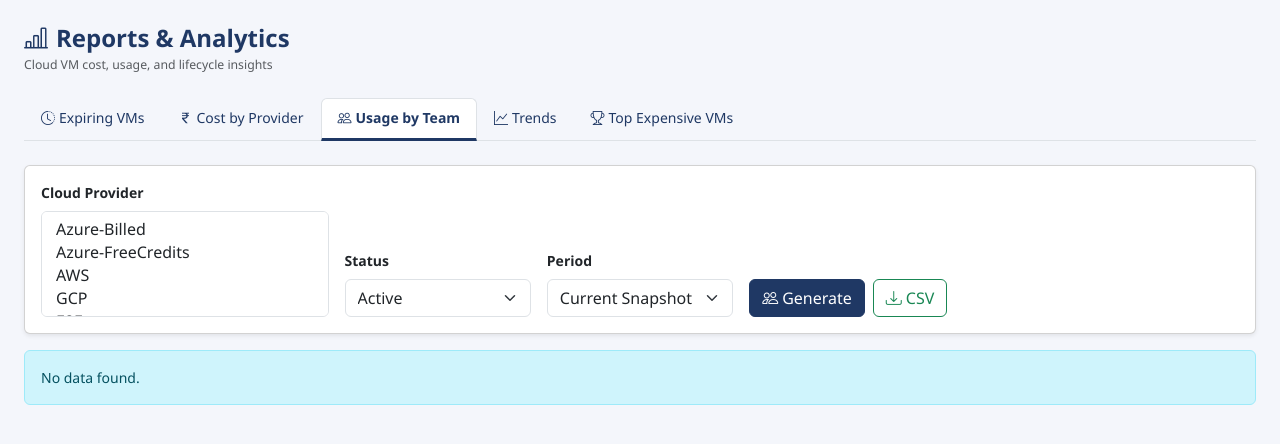
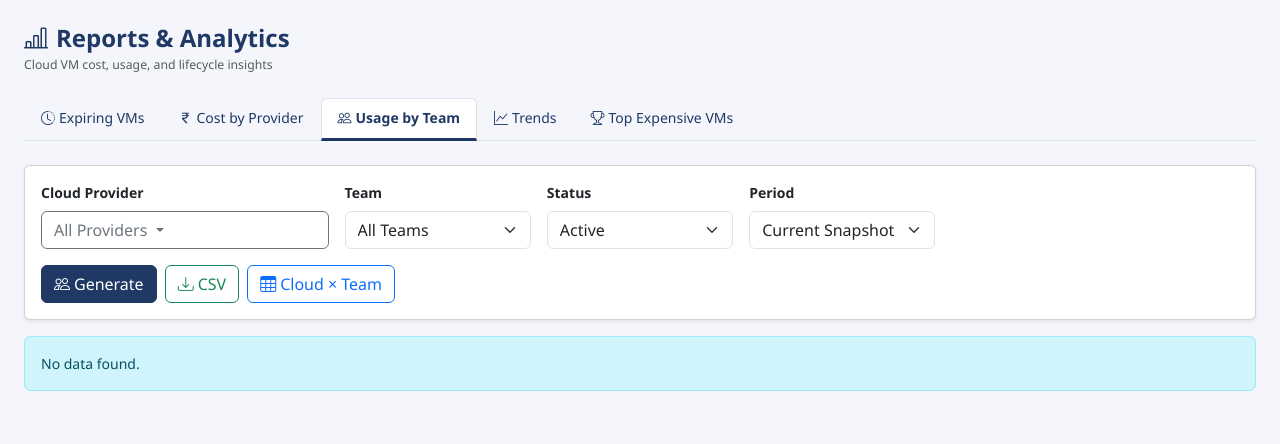
Before and after one commit to chithra-vunet/vunet-vm-manager, a Flask app: page /reports/ in a window 1280 px wide, after a click on "Usage by Team". Shown: the part 53-497 px from the top of the page. Run offline with Flask 3, Linux system fonts and the light colour scheme; the visitor is signed in with stand-in values (Sample User, id 1); data that the repository does not hold is empty.

Commit message:
Update VM manager with cost fix and dashboard improvements

```diff
--- a/app/routes/dashboard.py
+++ b/app/routes/dashboard.py
@@ -268,7 +268,8 @@ def edit_vm(vm_id):
 @dashboard_bp.route("/vms/<vm_id>/deactivate", methods=["POST"])
 @login_required
 def deactivate(vm_id):
-    deactivate_vm(vm_id)
+    deleted_on = request.form.get("deleted_date", "").strip()
+    deactivate_vm(vm_id, deleted_on or None)
     flash("VM marked as Inactive.", "warning")
     return redirect(_back())
 
@@ -290,6 +291,18 @@ def vm_json(vm_id):
     return jsonify({"error": "Not found"}), 404
 
 
+def _vm_fingerprint(data):
+    """
+    Unique key for a VM: (name, cloud_provider, ip_address) — all lowercased.
+    Used to detect duplicates during import without relying on a DB unique index.
+    """
+    return (
+        (data.get("vm_name")        or "").strip().lower(),
+        (data.get("cloud_provider") or "").strip().lower(),
+        (data.get("ip_address")     or "").strip().lower(),
+    )
+
+
 @dashboard_bp.route("/vms/import", methods=["POST"])
 @login_required
 def import_vms():
@@ -299,14 +312,25 @@ def import_vms():
         return redirect(_back())
 
     default_provider = request.form.get("cloud_provider", "").strip()
+    update_existing  = request.form.get("update_existing") == "1"
 
     try:
-        text    = file.read().decode("utf-8-sig")
-        rows    = _detect_and_parse(text)
-        added   = 0
-        skipped = 0
-        no_prov = 0
-        errors  = []
+        text = file.read().decode("utf-8-sig")
+        rows = _detect_and_parse(text)
+
+        # Build a fingerprint → _id map of every VM already in the DB (one query)
+        import app as _app
+        existing = {}
+        for doc in _app.db.vms.find({}, {"vm_name": 1, "cloud_provider": 1, "ip_address": 1}):
+            fp = _vm_fingerprint(doc)
+            existing[fp] = str(doc["_id"])
+
+        added      = 0
+        updated    = 0
+        duplicates = 0
+        skipped    = 0
+        no_prov    = 0
+        errors     = []
 
         for i, row in enumerate(rows, 1):
             try:
@@ -317,21 +341,42 @@ def import_vms():
                 if not data.get("cloud_provider"):
                     no_prov += 1
                     continue
-                create_vm(data)
-                added += 1
+
+                fp = _vm_fingerprint(data)
+                if fp in existing:
+                    if update_existing:
+                        update_vm(existing[fp], data)
+                        updated += 1
+                    else:
+                        duplicates += 1
+                else:
+                    new_id = create_vm(data)
+                    existing[fp] = new_id   # prevent intra-batch duplicates too
+                    added += 1
+
             except Exception as exc:
                 name_val = next((v for k, v in row.items()
                                  if "name" in _norm_key(k) and v), "?")
                 errors.append(f"Row {i} ({name_val}): {exc}")
 
+        parts = []
         if added:
-            flash(f"Imported {added} VM(s). {skipped} blank row(s) skipped.", "success")
+            parts.append(f"{added} new VM(s) added")
+        if updated:
+            parts.append(f"{updated} existing VM(s) updated")
+        if duplicates:
+            parts.append(f"{duplicates} duplicate(s) skipped")
+        if skipped:
+            parts.append(f"{skipped} blank row(s) ignored")
+
+        if parts:
+            flash(" · ".join(parts) + ".", "success" if added or updated else "info")
         if no_prov:
             flash(f"{no_prov} row(s) skipped — no Cloud Provider found in CSV. "
                   "Select one in the import form.", "warning")
         if errors:
             flash(f"{len(errors)} row(s) had errors: " + "; ".join(errors[:5]), "warning")
-        if not added and not errors and not no_prov:
+        if not added and not updated and not errors and not no_prov and not duplicates:
             flash("No VMs imported. Make sure the file has columns for Name / IP / Status / "
                   "Cost / Owner / Team.", "warning")
 
--- a/app/routes/reports.py
+++ b/app/routes/reports.py
@@ -164,10 +164,10 @@ def cost_compare():
     return jsonify({"m1_label": m1_label, "m2_label": m2_label, "rows": rows})
 
 
-@reports_bp.route("/usage-by-team")
-@login_required
-def usage_by_team():
+def _team_match(request):
+    """Build the shared $match dict for usage-by-team queries."""
     providers     = request.args.getlist("provider")
+    teams         = request.args.getlist("team") or ([request.args.get("team")] if request.args.get("team") else [])
     status_filter = request.args.get("status", "Active")
     start_s       = request.args.get("start")
     end_s         = request.args.get("end")
@@ -183,6 +183,15 @@ def usage_by_team():
             match["status"] = status_filter
     if providers:
         match["cloud_provider"] = {"$in": providers}
+    if teams:
+        match["team_name"] = {"$in": teams}
+    return match
+
+
+@reports_bp.route("/usage-by-team")
+@login_required
+def usage_by_team():
+    match = _team_match(request)
 
     pipeline = [
         {"$match": match},
@@ -413,21 +422,7 @@ def export_cost_by_provider():
 @reports_bp.route("/export/usage-by-team")
 @login_required
 def export_usage_by_team():
-    providers     = request.args.getlist("provider")
-    status_filter = request.args.get("status", "Active")
-    start_s       = request.args.get("start")
-    end_s         = request.args.get("end")
-    match = {}
-    if start_s or end_s:
-        start = datetime.strptime(start_s, "%Y-%m-%d") if start_s else datetime(2000, 1, 1)
-        end   = (datetime.strptime(end_s, "%Y-%m-%d") + timedelta(days=1)) if end_s else _today() + timedelta(days=1)
-        match["start_date"] = {"$lt": end}
-        match["$or"] = [{"deleted_date": None}, {"deleted_date": {"$gte": start}}]
-    else:
-        if status_filter != "All":
-            match["status"] = status_filter
-    if providers:
-        match["cloud_provider"] = {"$in": providers}
+    match    = _team_match(request)
     pipeline = [
         {"$match": match},
         {"$group": {"_id": "$team_name", "vm_count": {"$sum": 1}, "total_daily_cost": {"$sum": "$daily_cost"}}},
@@ -435,8 +430,13 @@ def export_usage_by_team():
     ]
     raw         = list(_db().vms.aggregate(pipeline))
     grand_total = sum(float(r["total_daily_cost"]) for r in raw)
+
+    # Include which provider(s) were filtered, so the CSV is self-explanatory
+    provider_note = ", ".join(request.args.getlist("provider")) or "All"
+
     buf = io.StringIO()
     w   = csv.writer(buf)
+    w.writerow([f"# Cloud Provider filter: {provider_note}"])
     w.writerow(["Team", "VM Count", "Total Daily Cost (INR)", "Avg Daily Cost (INR)", "% Contribution"])
     for r in raw:
         cnt   = r["vm_count"]
@@ -446,3 +446,49 @@ def export_usage_by_team():
     buf.seek(0)
     return Response(buf.getvalue(), mimetype="text/csv",
                     headers={"Content-Disposition": f"attachment; filename=usage_by_team_{date.today().isoformat()}.csv"})
+
+
+@reports_bp.route("/export/cloud-team-consolidated")
+@login_required
+def export_cloud_team_consolidated():
+    """
+    Export Cloud Provider × Team cost breakdown in one flat CSV.
+    Matches the 'Cloud + Project Team + Cost' layout used in monthly tracker sheets.
+    """
+    match    = _team_match(request)
+    pipeline = [
+        {"$match": match},
+        {"$group": {
+            "_id":              {"cloud": "$cloud_provider", "team": "$team_name"},
+            "vm_count":         {"$sum": 1},
+            "total_daily_cost": {"$sum": "$daily_cost"},
+        }},
+        {"$sort": {"_id.cloud": 1, "total_daily_cost": -1}},
+    ]
+    raw         = list(_db().vms.aggregate(pipeline))
+    grand_total = sum(float(r["total_daily_cost"]) for r in raw)
+
+    buf = io.StringIO()
+    w   = csv.writer(buf)
+    w.writerow(["Cloud", "Team", "VM Count", "Cost (INR)", "% of Total"])
+    for r in raw:
+        total = float(r["total_daily_cost"])
+        pct   = f"{round(total / grand_total * 100, 1)}%" if grand_total else "0%"
+        w.writerow([r["_id"]["cloud"], r["_id"]["team"], r["vm_count"], round(total, 2), pct])
+
+    # Summary rows at the bottom
+    w.writerow([])
+    w.writerow(["--- Summary by Cloud ---"])
+    w.writerow(["Cloud", "Total Cost (INR)", "% of Total"])
+    cloud_totals = {}
+    for r in raw:
+        c = r["_id"]["cloud"]
+        cloud_totals[c] = cloud_totals.get(c, 0) + float(r["total_daily_cost"])
+    for cloud, total in sorted(cloud_totals.items(), key=lambda x: -x[1]):
+        pct = f"{round(total / grand_total * 100, 1)}%" if grand_total else "0%"
+        w.writerow([cloud, round(total, 2), pct])
+    w.writerow(["Grand Total", round(grand_total, 2), "100%"])
+
+    buf.seek(0)
+    return Response(buf.getvalue(), mimetype="text/csv",
+                    headers={"Content-Disposition": f"attachment; filename=cloud_team_costs_{date.today().isoformat()}.csv"})
--- a/app/templates/reports.html
+++ b/app/templates/reports.html
@@ -185,9 +185,31 @@
         <div class="row g-3 align-items-end">
           <div class="col-md-3">
             <label class="form-label fw-semibold">Cloud Provider</label>
-            <select id="teamProvider" class="form-select" multiple>
-              {% for p in cloud_providers %}
-              <option value="{{ p }}">{{ p }}</option>
+            <div class="dropdown w-100">
+              <button type="button" class="btn btn-outline-secondary dropdown-toggle w-100 text-start"
+                      data-bs-toggle="dropdown" data-bs-auto-close="outside">
+                <span id="teamProviderLabel">All Providers</span>
+              </button>
+              <ul class="dropdown-menu p-2" style="min-width:200px;max-height:230px;overflow-y:auto">
+                {% for p in cloud_providers %}
+                <li>
+                  <div class="form-check mb-1">
+                    <input class="form-check-input team-provider-check" type="checkbox"
+                           value="{{ p }}" id="tp_{{ loop.index }}"
+                           onchange="updateTeamProviderLabel()">
+                    <label class="form-check-label small" for="tp_{{ loop.index }}">{{ p }}</label>
+                  </div>
+                </li>
+                {% endfor %}
+              </ul>
+            </div>
+          </div>
+          <div class="col-md-2">
+            <label class="form-label fw-semibold">Team</label>
+            <select id="teamFilter" class="form-select">
+              <option value="">All Teams</option>
+              {% for t in all_teams %}
+              <option value="{{ t }}">{{ t }}</option>
               {% endfor %}
             </select>
           </div>
@@ -214,12 +236,15 @@
               <input type="date" id="teamEnd" class="form-control">
             </div>
           </div>
-          <div class="col-auto d-flex gap-2">
+          <div class="col-auto d-flex gap-2 flex-wrap">
             <button class="btn btn-navy" onclick="loadTeam()">
               <i class="bi bi-people me-1"></i>Generate
             </button>
-            <button class="btn btn-outline-success" onclick="exportTeam()">
+            <button class="btn btn-outline-success" onclick="exportTeam()" title="Export team summary CSV">
               <i class="bi bi-download me-1"></i>CSV
+            </button>
+            <button class="btn btn-outline-primary" onclick="exportConsolidated()" title="Export Cloud × Team cost breakdown (like monthly tracker sheets)">
+              <i class="bi bi-table me-1"></i>Cloud × Team
             </button>
           </div>
         </div>
@@ -615,29 +640,55 @@ function loadCostCompare() {
 // ── TAB 3: Usage by Team ──────────────────────────────────────────────────────
 let teamChart = null;
 
+function updateTeamProviderLabel() {
+  const checked = document.querySelectorAll('.team-provider-check:checked');
+  const label   = document.getElementById('teamProviderLabel');
+  if (checked.length === 0)      label.textContent = 'All Providers';
+  else if (checked.length === 1) label.textContent = checked[0].value;
+  else                           label.textContent = checked.length + ' Providers';
+}
+
 function updateTeamPeriodControls() {
   const period = document.getElementById('teamPeriod').value;
   document.getElementById('teamDateRange').style.display = period === 'range' ? '' : 'none';
 }
 
-function loadTeam() {
-  const sel       = document.getElementById('teamProvider');
-  const providers = Array.from(sel.selectedOptions).map(o => o.value);
-  const status    = document.getElementById('teamStatus').value;
-  const period    = document.getElementById('teamPeriod').value;
-  const el        = document.getElementById('teamContent');
-  el.innerHTML    = spinner();
+function teamGradientColors(n) {
+  // Smooth gradient from deep navy → blue → teal → green
+  const stops = [[31,56,100],[46,117,182],[2,156,166],[32,201,151],[25,135,84]];
+  return Array.from({length: n}, (_, i) => {
+    const t   = n < 2 ? 0 : i / (n - 1);
+    const pos = t * (stops.length - 1);
+    const lo  = stops[Math.floor(pos)];
+    const hi  = stops[Math.min(Math.ceil(pos), stops.length - 1)];
+    const f   = pos - Math.floor(pos);
+    const [r, g, b] = [0, 1, 2].map(j => Math.round(lo[j] + (hi[j] - lo[j]) * f));
+    return `rgba(${r},${g},${b},0.82)`;
+  });
+}
 
-  let url = '/reports/usage-by-team?status=' + status;
-  providers.forEach(p => url += `&provider=${encodeURIComponent(p)}`);
+function _teamQueryParams() {
+  const providers  = Array.from(document.querySelectorAll('.team-provider-check:checked')).map(cb => cb.value);
+  const teamFilter = document.getElementById('teamFilter').value;
+  const status     = document.getElementById('teamStatus').value;
+  const period     = document.getElementById('teamPeriod').value;
+  let params = '?status=' + status;
+  providers.forEach(p => params += `&provider=${encodeURIComponent(p)}`);
+  if (teamFilter) params += `&team=${encodeURIComponent(teamFilter)}`;
   if (period === 'range') {
     const start = document.getElementById('teamStart').value;
     const end   = document.getElementById('teamEnd').value;
-    if (start) url += '&start=' + start;
-    if (end)   url += '&end='   + end;
+    if (start) params += '&start=' + start;
+    if (end)   params += '&end='   + end;
   }
+  return params;
+}
 
-  fetch(url)
+function loadTeam() {
+  const el = document.getElementById('teamContent');
+  el.innerHTML = spinner();
+
+  fetch('/reports/usage-by-team' + _teamQueryParams())
     .then(r => r.json())
     .then(data => {
       if (!data.length) {
@@ -646,8 +697,7 @@ function loadTeam() {
       }
       const labels = data.map(d => d.team);
       const costs  = data.map(d => d.total_daily_cost);
-      const colors = labels.map((_, i) => `hsl(${(i * 47) % 360}, 60%, 55%)`);
-      const grand  = costs.reduce((a, b) => a + b, 0);
+      const colors = teamGradientColors(labels.length);
 
       let rows = data.map((d, i) => `
         <tr>
@@ -687,7 +737,7 @@ function loadTeam() {
       if (teamChart) teamChart.destroy();
       teamChart = new Chart(document.getElementById('teamChart'), {
         type: 'bar',
-        data: { labels, datasets: [{ label: 'Daily Cost (INR)', data: costs, backgroundColor: colors, borderRadius: 4 }] },
+        data: { labels, datasets: [{ label: 'Daily Cost (INR)', data: costs, backgroundColor: colors, borderRadius: 6 }] },
         options: {
           indexAxis: 'y',
           plugins: {
@@ -702,19 +752,11 @@ function loadTeam() {
 }
 
 function exportTeam() {
-  const sel       = document.getElementById('teamProvider');
-  const providers = Array.from(sel.selectedOptions).map(o => o.value);
-  const status    = document.getElementById('teamStatus').value;
-  const period    = document.getElementById('teamPeriod').value;
-  let url = '/reports/export/usage-by-team?status=' + status;
-  providers.forEach(p => url += `&provider=${encodeURIComponent(p)}`);
-  if (period === 'range') {
-    const start = document.getElementById('teamStart').value;
-    const end   = document.getElementById('teamEnd').value;
-    if (start) url += '&start=' + start;
-    if (end)   url += '&end='   + end;
-  }
-  window.location = url;
+  window.location = '/reports/export/usage-by-team' + _teamQueryParams();
+}
+
+function exportConsolidated() {
+  window.location = '/reports/export/cloud-team-consolidated' + _teamQueryParams();
 }
 
 // ── TAB 4: Trends ─────────────────────────────────────────────────────────────
```
Also changed, not shown: app/models/vm.py (+11 -3 lines), app/templates/dashboard.html (+38 -7 lines).
